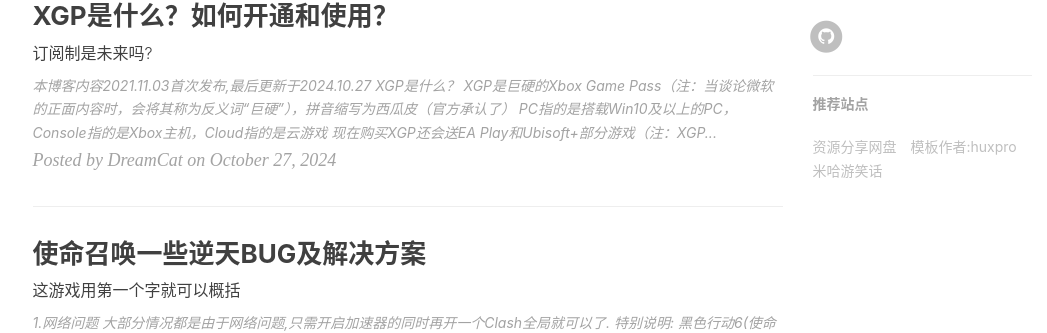
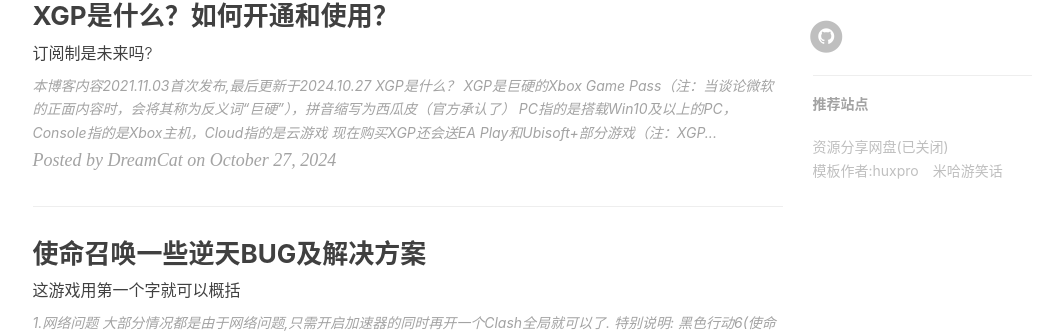
Before and after one commit to DreamingCats/dreamingcats.github.io, a Jekyll site: the page built from index.html, in a window 1280 px wide and 900 px high, scrolled down 822 px. Shown: the part 122-455 px from the top of the window, without its empty margins (135-1182 px from the left). Built offline with Jekyll 4.4.1, drawn with Linux system fonts in a browser that asks for light colours; nearby versions of some CDN libraries; the list of posts is cut into pages by our own code; comment, search, counter and statistics services are not loaded.

```diff
--- a/_config.yml
+++ b/_config.yml
@@ -42,7 +42,9 @@ anchorjs: true # if you want to customize anchor. check out line:181 of `post.ht
 # from PR#40, to support local preview for Jekyll 3.0
 # make sure you have this gem installed
 # `$ gem install jekyll-paginate`
-plugins: [jekyll-paginate]
+plugins:
+  - jekyll-paginate
+  - jekyll-sitemap
 
 # Markdown settings
 # replace redcarpet to kramdown,
@@ -91,7 +93,7 @@ page-mathjax: false
 # Friends
 friends:
   [
-    { title: "资源分享网盘", href: "https://drive.amerika.run/" },
+    { title: "资源分享网盘(已关闭)", href: "https://drive.amerika.run/" },
     { title: "模板作者:huxpro", href: "http://huangxuan.me/" },
 	  { title: "米哈游笑话", href: "https://github.com/DreamingCats/miHoYoJokes" },
   ]
--- /dev/null
+++ b/robots.txt
@@ -0,0 +1,4 @@
+User-agent: *
+Allow: /
+
+Sitemap: https://dreamingcats.github.io/sitemap.xml
```
Also changed, not shown: deploy/CPU_architecture_test.html (renamed from deploy/CPU architecture_test.html).
